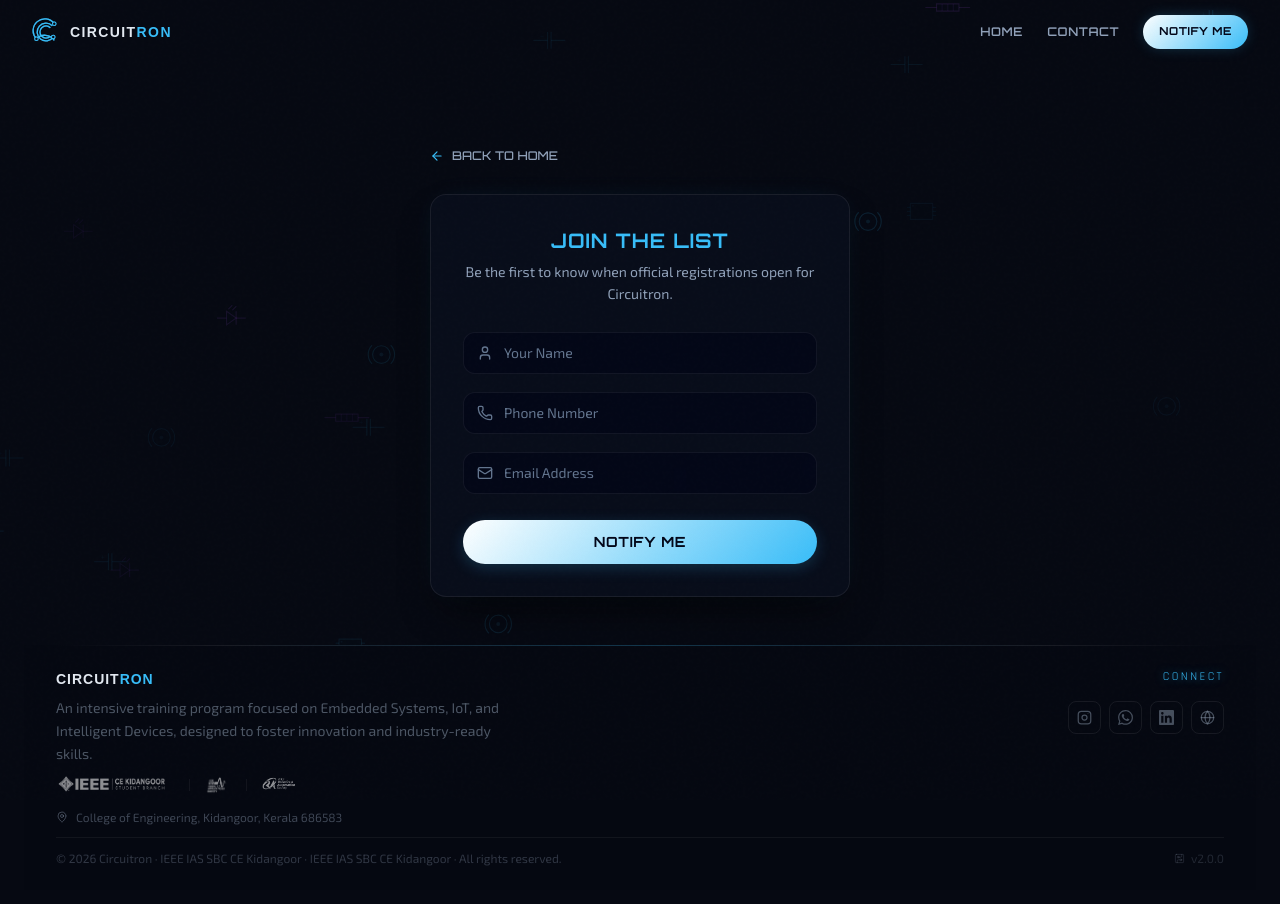
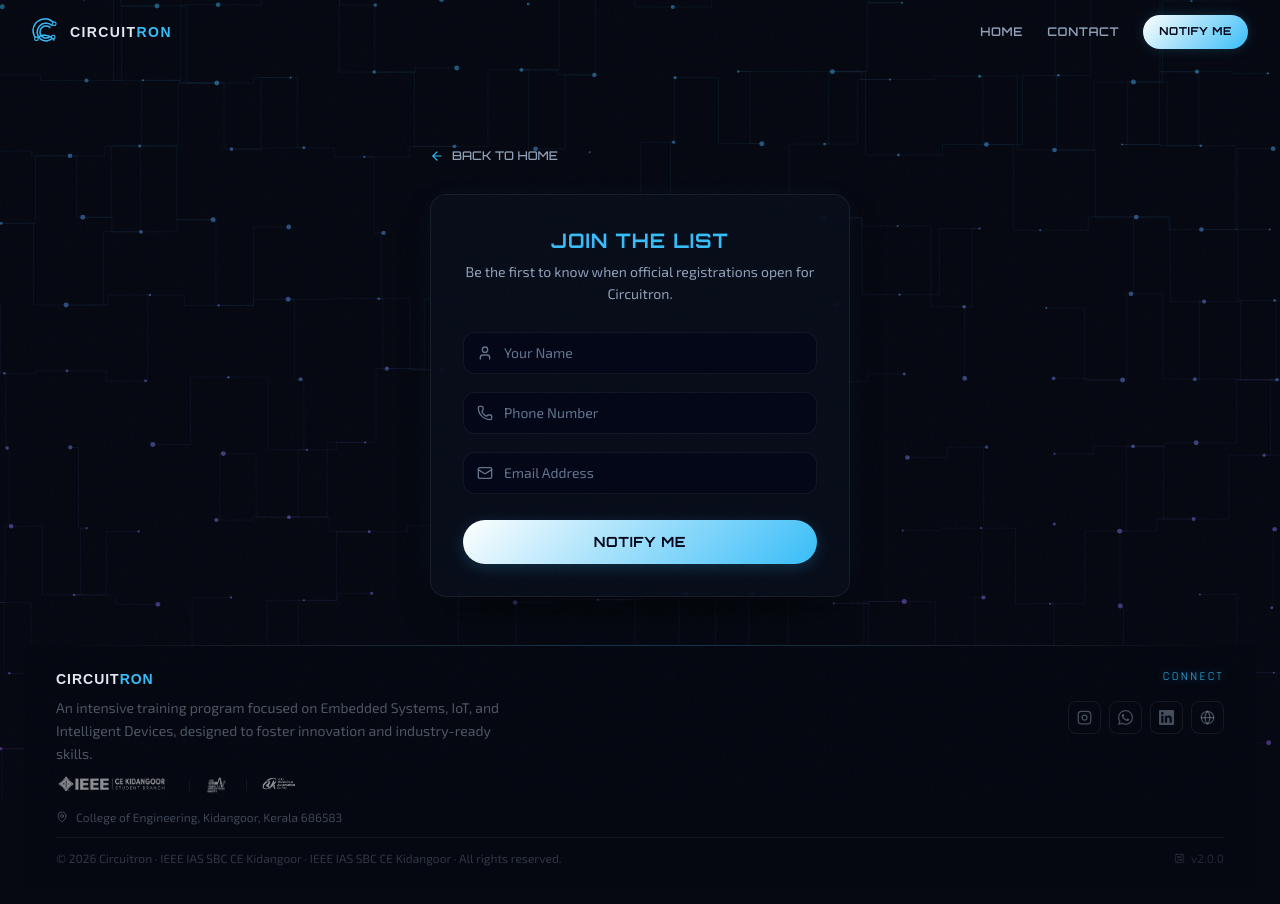
Before and after one commit to Kesicode/circuitron2026, a Next.js app: page /notify in a window 1280 px wide. Shown: the top 904 px of the page. Built offline with nearby package versions, Linux system fonts and the light colour scheme; no server answers; the database is empty; a web font is replaced by a local one.

Commit message:
Revert background animation changes to the original clean connected grid schematic animation

```diff
--- a/src/components/CircuitBackground.tsx
+++ b/src/components/CircuitBackground.tsx
@@ -2,14 +2,7 @@
 import { useEffect, useRef, useState } from "react";
 import { usePhaseTheme } from "@/lib/ConfigContext";
 
-interface Node {
-  x: number;
-  y: number;
-  phase: number;
-  type: number;
-  vx: number;
-  vy: number;
-}
+interface Node { x:number; y:number; connections:number[]; phase:number; }
 
 function hexToRgb(hex: string): string {
   const c = hex.replace("#", "");
@@ -19,174 +12,6 @@ function hexToRgb(hex: string): string {
   return `${r},${g},${b}`;
 }
 
-// ── Vector Component Drawing Functions ──
-
-const drawIC = (ctx: CanvasRenderingContext2D, x: number, y: number, size: number, rgb: string, alpha: number) => {
-  ctx.strokeStyle = `rgba(${rgb}, ${alpha})`;
-  ctx.fillStyle = `rgba(${rgb}, ${alpha * 0.08})`;
-  ctx.lineWidth = 1.15;
-
-  const w = size * 1.4;
-  const h = size;
-  ctx.beginPath();
-  ctx.rect(x - w / 2, y - h / 2, w, h);
-  ctx.fill();
-  ctx.stroke();
-
-  // Pins (3 on each side)
-  const pinLen = size * 0.22;
-  const pinGap = h / 4;
-  for (let i = -1; i <= 1; i++) {
-    const py = y + i * pinGap;
-    // Left side pins
-    ctx.beginPath();
-    ctx.moveTo(x - w / 2, py);
-    ctx.lineTo(x - w / 2 - pinLen, py);
-    ctx.stroke();
-    // Right side pins
-    ctx.beginPath();
-    ctx.moveTo(x + w / 2, py);
-    ctx.lineTo(x + w / 2 + pinLen, py);
-    ctx.stroke();
-  }
-
-  // Pin 1 Indicator Notch
-  ctx.fillStyle = `rgba(${rgb}, ${alpha * 0.7})`;
-  ctx.beginPath();
-  ctx.arc(x - w / 2 + 2.5, y - h / 2 + 2.5, 1, 0, Math.PI * 2);
-  ctx.fill();
-};
-
-const drawResistor = (ctx: CanvasRenderingContext2D, x: number, y: number, size: number, rgb: string, alpha: number) => {
-  ctx.strokeStyle = `rgba(${rgb}, ${alpha})`;
-  ctx.fillStyle = `rgba(${rgb}, ${alpha * 0.08})`;
-  ctx.lineWidth = 1.15;
-
-  const w = size * 1.4;
-  const h = size * 0.45;
-
-  // Leads
-  ctx.beginPath();
-  ctx.moveTo(x - w, y);
-  ctx.lineTo(x - w / 2, y);
-  ctx.moveTo(x + w / 2, y);
-  ctx.lineTo(x + w, y);
-  ctx.stroke();
-
-  // Resistor Body
-  ctx.beginPath();
-  ctx.rect(x - w / 2, y - h / 2, w, h);
-  ctx.fill();
-  ctx.stroke();
-
-  // Color bands
-  ctx.fillStyle = `rgba(${rgb}, ${alpha * 0.45})`;
-  ctx.fillRect(x - w / 4 - 0.75, y - h / 2, 1.5, h);
-  ctx.fillRect(x - 0.75, y - h / 2, 1.5, h);
-  ctx.fillRect(x + w / 4 - 0.75, y - h / 2, 1.5, h);
-};
-
-const drawCapacitor = (ctx: CanvasRenderingContext2D, x: number, y: number, size: number, rgb: string, alpha: number) => {
-  ctx.strokeStyle = `rgba(${rgb}, ${alpha})`;
-  ctx.fillStyle = `rgba(${rgb}, ${alpha * 0.08})`;
-  ctx.lineWidth = 1.15;
-
-  const h = size * 1.05;
-  const gap = 3.5;
-
-  // Leads
-  ctx.beginPath();
-  ctx.moveTo(x - size, y);
-  ctx.lineTo(x - gap / 2, y);
-  ctx.moveTo(x + gap / 2, y);
-  ctx.lineTo(x + size, y);
-  ctx.stroke();
-
-  // Plates
-  ctx.beginPath();
-  ctx.moveTo(x - gap / 2, y - h / 2);
-  ctx.lineTo(x - gap / 2, y + h / 2);
-  ctx.moveTo(x + gap / 2, y - h / 2);
-  ctx.lineTo(x + gap / 2, y + h / 2);
-  ctx.stroke();
-
-  // Plus label for polarization
-  ctx.fillStyle = `rgba(${rgb}, ${alpha * 0.6})`;
-  ctx.font = "8px monospace";
-  ctx.textAlign = "center";
-  ctx.textBaseline = "middle";
-  ctx.fillText("+", x - gap - 4, y - 4);
-};
-
-const drawDiode = (ctx: CanvasRenderingContext2D, x: number, y: number, size: number, rgb: string, alpha: number) => {
-  ctx.strokeStyle = `rgba(${rgb}, ${alpha})`;
-  ctx.fillStyle = `rgba(${rgb}, ${alpha * 0.08})`;
-  ctx.lineWidth = 1.15;
-
-  const w = size * 0.9;
-  const h = size * 0.85;
-
-  // Leads
-  ctx.beginPath();
-  ctx.moveTo(x - w, y);
-  ctx.lineTo(x - w / 3, y);
-  ctx.moveTo(x + w / 3, y);
-  ctx.lineTo(x + w, y);
-  ctx.stroke();
-
-  // Triangle (Pointing right)
-  ctx.beginPath();
-  ctx.moveTo(x - w / 3, y - h / 2);
-  ctx.lineTo(x + w / 3, y);
-  ctx.lineTo(x - w / 3, y + h / 2);
-  ctx.closePath();
-  ctx.fill();
-  ctx.stroke();
-
-  // Vertical line at anode/cathode junction
-  ctx.beginPath();
-  ctx.moveTo(x + w / 3, y - h / 2);
-  ctx.lineTo(x + w / 3, y + h / 2);
-  ctx.stroke();
-
-  // LED Light rays
-  ctx.beginPath();
-  ctx.moveTo(x + 1, y - h / 2 - 1);
-  ctx.lineTo(x + 5, y - h / 2 - 5);
-  ctx.moveTo(x - 3, y - h / 2 - 2);
-  ctx.lineTo(x + 1, y - h / 2 - 6);
-  ctx.stroke();
-};
-
-const drawSensor = (ctx: CanvasRenderingContext2D, x: number, y: number, size: number, rgb: string, alpha: number) => {
-  ctx.strokeStyle = `rgba(${rgb}, ${alpha})`;
-  ctx.fillStyle = `rgba(${rgb}, ${alpha * 0.08})`;
-  ctx.lineWidth = 1.15;
-
-  const r = size * 0.55;
-
-  // Core sensor casing
-  ctx.beginPath();
-  ctx.arc(x, y, r, 0, Math.PI * 2);
-  ctx.fill();
-  ctx.stroke();
-
-  // Wireless signal arcs (Antenna telemetry)
-  ctx.beginPath();
-  ctx.arc(x, y, r * 1.5, -Math.PI / 4, Math.PI / 4);
-  ctx.stroke();
-
-  ctx.beginPath();
-  ctx.arc(x, y, r * 1.5, Math.PI * 3 / 4, Math.PI * 5 / 4);
-  ctx.stroke();
-
-  // Core dot
-  ctx.fillStyle = `rgba(${rgb}, ${alpha * 0.7})`;
-  ctx.beginPath();
-  ctx.arc(x, y, 2, 0, Math.PI * 2);
-  ctx.fill();
-};
-
 export default function CircuitBackground() {
   const ref = useRef<HTMLCanvasElement>(null);
   const raf = useRef(0);
@@ -195,36 +20,37 @@ export default function CircuitBackground() {
 
   useEffect(() => {
     setMounted(true);
-    const canvas = ref.current;
-    if (!canvas) return;
-    const ctx = canvas.getContext("2d");
-    if (!ctx) return;
-
+    const canvas = ref.current; if (!canvas) return;
+    const ctx = canvas.getContext("2d"); if (!ctx) return;
     let W = window.innerWidth, H = window.innerHeight;
-    canvas.width = W;
-    canvas.height = H;
+    canvas.width = W; canvas.height = H;
 
     const isMobile = W < 768;
 
-    // Sparse, clean collection of schematic icons scattered over the screen
     const build = (): Node[] => {
-      const count = isMobile ? 12 : 28;
+      const sp = isMobile ? 55 : 75;
       const nodes: Node[] = [];
-      for (let i = 0; i < count; i++) {
-        nodes.push({
-          x: Math.random() * W,
-          y: Math.random() * H,
-          phase: Math.random() * Math.PI * 2,
-          type: Math.floor(Math.random() * 5),
-          vx: (Math.random() - 0.5) * (isMobile ? 0.06 : 0.12),
-          vy: (Math.random() - 0.5) * (isMobile ? 0.06 : 0.12),
-        });
-      }
+      const cols = Math.ceil(W/sp)+1, rows = Math.ceil(H/sp)+1;
+      for (let r=0; r<=rows; r++)
+        for (let c=0; c<=cols; c++)
+          nodes.push({
+            x: c*sp+(Math.random()-.5)*(isMobile ? 14 : 24),
+            y: r*sp+(Math.random()-.5)*(isMobile ? 10 : 16),
+            connections:[],
+            phase: Math.random()*Math.PI*2
+          });
+
+      const maxDist = isMobile ? 75 : 110;
+      const prob = isMobile ? .50 : .55;
+      for (let i=0;i<nodes.length;i++)
+        for (let j=i+1;j<nodes.length;j++) {
+          const dx=nodes[i].x-nodes[j].x, dy=nodes[i].y-nodes[j].y;
+          if (Math.sqrt(dx*dx+dy*dy)<maxDist && Math.random()>prob) nodes[i].connections.push(j);
+        }
       return nodes;
     };
 
-    let nodes = build();
-    let t = 0;
+    let nodes = build(), t = 0;
     let lastTime = performance.now();
 
     const draw = (timestamp: number) => {
@@ -233,86 +59,74 @@ export default function CircuitBackground() {
       const delta = timestamp - lastTime;
       lastTime = timestamp;
 
-      // Cap delta time to prevent jumps
+      // Cap delta time to prevent huge animation jumps when the tab is backgrounded/restored
       const dt = Math.min(100, delta);
-      const speed = isMobile ? 0.0003 : 0.0005;
+
+      // Calculate speed based on delta time
+      const speed = isMobile ? 0.00048 : 0.00072;
       t += dt * speed;
 
-      ctx.clearRect(0, 0, W, H);
+      ctx.clearRect(0,0,W,H);
 
+      // Parse theme RGB and complementary RGB
       const themeRgb = hexToRgb(color);
-      let secondaryRgb = "168,85,247"; // purple fallback
-      if (color.toLowerCase() === "#a855f7" || color.toLowerCase() === "#6366f1") {
-        secondaryRgb = "34,211,238"; // cyan
+      let secondaryRgb = "168,85,247"; // Default purple
+      if (color.toLowerCase() === "#a855f7") {
+        secondaryRgb = "34,211,238"; // Complementary cyan
+      } else if (color.toLowerCase() === "#6366f1") {
+        secondaryRgb = "34,211,238"; // Complementary cyan
       }
 
-      // Base line/dot overlay alpha
-      const pulse = (Math.sin(t) + 1) / 2;
-      const baseAlpha = isMobile ? (0.05 + pulse * 0.04) : (0.08 + pulse * 0.08);
+      // 1. Create linear gradient for lines
+      const lineGrad = ctx.createLinearGradient(0, 0, 0, H);
+      const pulse = (Math.sin(t)+1)/2;
+      const alpha = isMobile ? (.04 + pulse*.05) : (.06 + pulse*.10);
+      lineGrad.addColorStop(0, `rgba(${themeRgb},${alpha.toFixed(3)})`);
+      lineGrad.addColorStop(1, `rgba(${secondaryRgb},${alpha.toFixed(3)})`);
 
-      nodes.forEach((n) => {
-        // Slow float movement
-        n.x += n.vx * (dt * 0.25);
-        n.y += n.vy * (dt * 0.25);
+      ctx.strokeStyle = lineGrad;
+      ctx.lineWidth = .85;
 
-        // Screen wrap
-        if (n.x < -30) n.x = W + 30;
-        if (n.x > W + 30) n.x = -30;
-        if (n.y < -30) n.y = H + 30;
-        if (n.y > H + 30) n.y = -30;
+      // 2. Draw connections (straight routing)
+      nodes.forEach(n => {
+        n.connections.forEach(j => {
+          const m = nodes[j];
+          ctx.beginPath();
+          ctx.moveTo(n.x, n.y);
+          const mx = n.x+(m.x-n.x)*.5;
+          ctx.lineTo(mx, n.y); ctx.lineTo(mx, m.y); ctx.lineTo(m.x, m.y);
+          ctx.stroke();
+        });
+      });
 
-        // Individual node pulse phase
-        const dotPulse = (Math.sin(t * 1.5 + n.phase) + 1) / 2;
-        const currentAlpha = baseAlpha * (0.35 + dotPulse * 0.65);
+      // 3. Create linear gradient for dots (brighter fill)
+      const dotGrad = ctx.createLinearGradient(0, 0, 0, H);
+      dotGrad.addColorStop(0, `rgba(${themeRgb},0.45)`);
+      dotGrad.addColorStop(1, `rgba(${secondaryRgb},0.45)`);
+      ctx.fillStyle = dotGrad;
 
-        // Alternate color gradient mix per node
-        const rgbToUse = n.type % 2 === 0 ? themeRgb : secondaryRgb;
-        const size = isMobile ? 12 : 16;
-
-        // Draw the specific schematic component
-        switch (n.type) {
-          case 0:
-            drawIC(ctx, n.x, n.y, size, rgbToUse, currentAlpha);
-            break;
-          case 1:
-            drawResistor(ctx, n.x, n.y, size, rgbToUse, currentAlpha);
-            break;
-          case 2:
-            drawCapacitor(ctx, n.x, n.y, size, rgbToUse, currentAlpha);
-            break;
-          case 3:
-            drawDiode(ctx, n.x, n.y, size, rgbToUse, currentAlpha);
-            break;
-          case 4:
-            drawSensor(ctx, n.x, n.y, size, rgbToUse, currentAlpha);
-            break;
-        }
+      // 4. Draw dots
+      nodes.forEach(n => {
+        const dotPulse = (Math.sin(t*1.3+n.phase)+1)/2;
+        ctx.beginPath();
+        ctx.arc(n.x, n.y, (isMobile ? .8 : 1) + dotPulse*(isMobile ? .8 : 1.5), 0, Math.PI*2);
+        ctx.fill();
       });
     };
-
     raf.current = requestAnimationFrame(draw);
 
     const onResize = () => {
-      W = window.innerWidth;
-      H = window.innerHeight;
-      canvas.width = W;
-      canvas.height = H;
-      nodes = build();
+      W=window.innerWidth; H=window.innerHeight;
+      canvas.width=W; canvas.height=H; nodes=build();
     };
-
-    window.addEventListener("resize", onResize, { passive: true });
-    return () => {
-      cancelAnimationFrame(raf.current);
-      window.removeEventListener("resize", onResize);
-    };
+    window.addEventListener("resize", onResize, { passive:true });
+    return () => { cancelAnimationFrame(raf.current); window.removeEventListener("resize", onResize); };
   }, [color]);
 
   return (
     <canvas
       ref={ref}
-      className={`fixed inset-0 pointer-events-none z-0 transition-opacity duration-1000 ${
-        mounted ? "opacity-100" : "opacity-0"
-      }`}
+      className={`fixed inset-0 pointer-events-none z-0 transition-opacity duration-1000 ${mounted ? "opacity-100" : "opacity-0"}`}
       aria-hidden="true"
     />
   );
```
